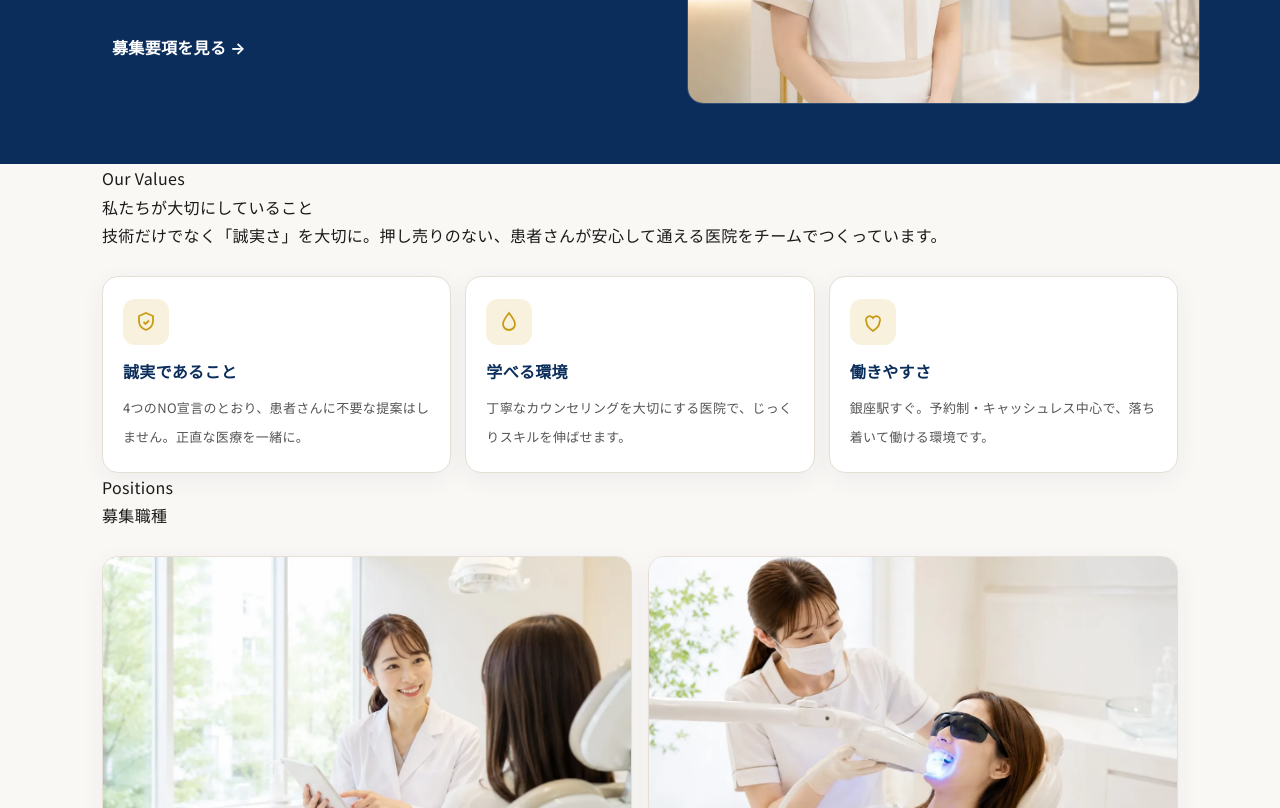
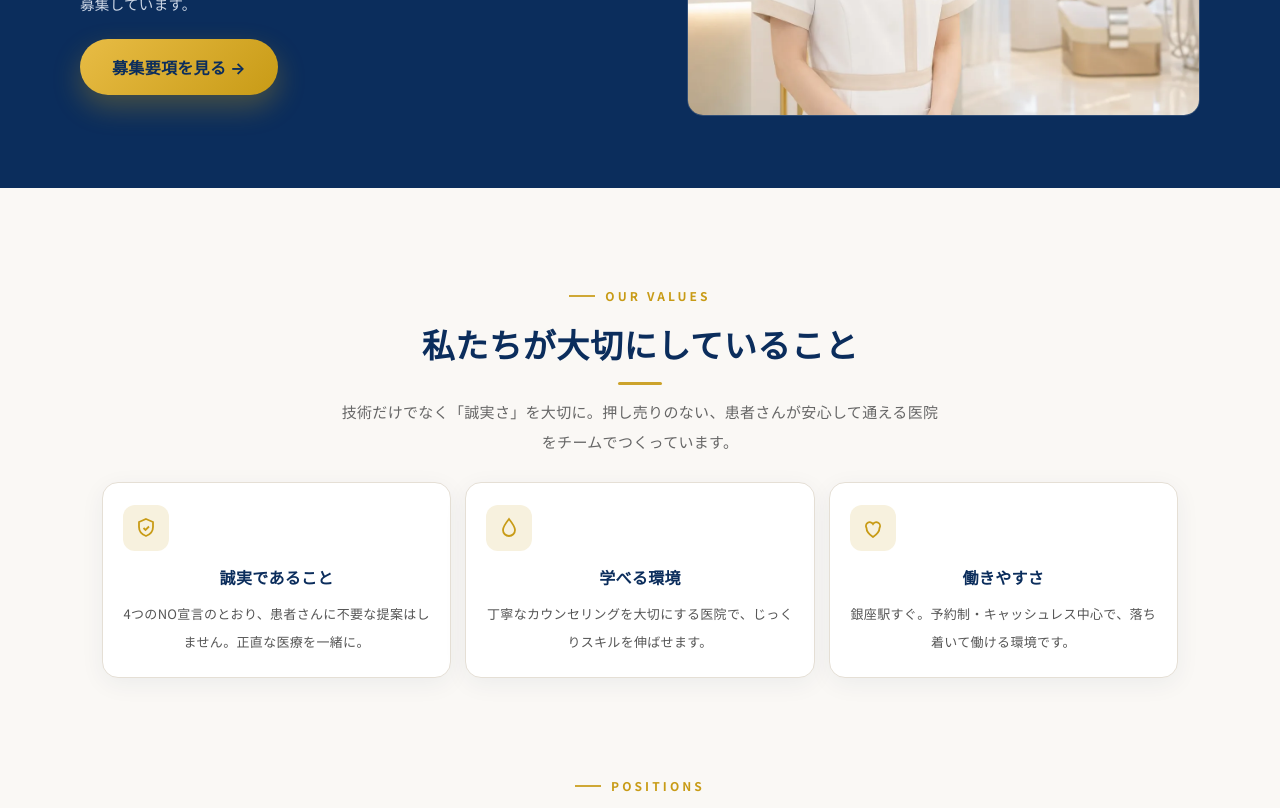
Before and after one commit to Nsakamo/hb-clinic, a plain HTML site: page recruit.html in a window 1280 px wide. Shown: the part 414-1222 px from the top of the page. Drawn offline with Linux system fonts and the light colour scheme.

Commit message:
採用ページ: 不足していた見出し/余白/ボタン/revealスタイルを定義し全体の質感を改善

```diff
--- a/recruit.html
+++ b/recruit.html
@@ -156,6 +156,31 @@ button{font-family:inherit;cursor:pointer;border:none;background:none;}
   .rc-vals{grid-template-columns:repeat(3,1fr);}
   .rc-jobs{grid-template-columns:repeat(2,1fr);}
 }
+
+
+/* === 採用ページ：見出し・余白・ボタンの定義（本ページで不足していた分） === */
+.section{padding:56px 0;}
+@media(min-width:768px){.section{padding:88px 0;}}
+.center{text-align:center;}
+.eyebrow{display:inline-flex;align-items:center;gap:10px;font-size:12px;letter-spacing:.26em;font-weight:800;text-transform:uppercase;color:var(--c-accent);margin-bottom:14px;}
+.eyebrow::before{content:"";width:26px;height:2px;background:currentColor;opacity:.85;}
+.center .eyebrow{justify-content:center;}
+.h-sec{font-size:26px;line-height:1.45;font-weight:800;color:var(--c-primary);letter-spacing:.02em;margin:0 0 12px;}
+@media(min-width:768px){.h-sec{font-size:33px;}}
+.lead{font-size:15px;line-height:1.95;color:var(--c-sub);max-width:40em;margin:0 0 4px;}
+.center .lead{margin-left:auto;margin-right:auto;}
+.btn--gold{background:linear-gradient(135deg,#E8BC45,var(--c-accent))!important;color:var(--c-primary)!important;border:none!important;box-shadow:0 12px 28px rgba(200,155,22,.32);}
+.reveal{opacity:0;transform:translateY(18px);transition:opacity .7s cubic-bezier(.22,.61,.36,1),transform .7s cubic-bezier(.22,.61,.36,1);}
+.reveal.in{opacity:1;transform:none;}
+@media(prefers-reduced-motion:reduce){.reveal{opacity:1!important;transform:none!important;transition:none;}}
+/* 見出し下のゴールドの短いライン */
+.h-sec{position:relative;}
+.center .h-sec::after{content:"";display:block;width:44px;height:3px;border-radius:3px;background:var(--c-accent);margin:14px auto 0;opacity:.9;}
+/* ヒーロー余白を少し増やす */
+.rc-hero .container{padding:46px 0;}
+@media(min-width:820px){.rc-hero .container{padding:72px 0;}}
+/* ダーク背景のeyebrowは明るいゴールド（specificityで上書き） */
+.rc-hero .eyebrow,.rc-apply .eyebrow{color:#E7C566;}
 
 </style>
 </head>
@@ -374,5 +399,16 @@ class Component extends DCLogic {
   });}
 })();
 </script>
+<script>
+(function(){
+  var els=[].slice.call(document.querySelectorAll('.reveal'));
+  var rm=window.matchMedia&&window.matchMedia('(prefers-reduced-motion: reduce)').matches;
+  function showAll(){els.forEach(function(e){e.classList.add('in');});}
+  if(rm||!('IntersectionObserver' in window)){showAll();return;}
+  var io=new IntersectionObserver(function(en,o){en.forEach(function(e){if(e.isIntersecting){e.target.classList.add('in');o.unobserve(e.target);}});},{threshold:.04,rootMargin:'0px 0px -4% 0px'});
+  els.forEach(function(el){var r=el.getBoundingClientRect();if(r.top<window.innerHeight*0.92)el.classList.add('in');else io.observe(el);});
+  setTimeout(function(){els.forEach(function(el){if(!el.classList.contains('in')){var r=el.getBoundingClientRect();if(r.top<window.innerHeight*1.3)el.classList.add('in');}});},1400);
+})();
+</script>
 </body>
 </html>
```
